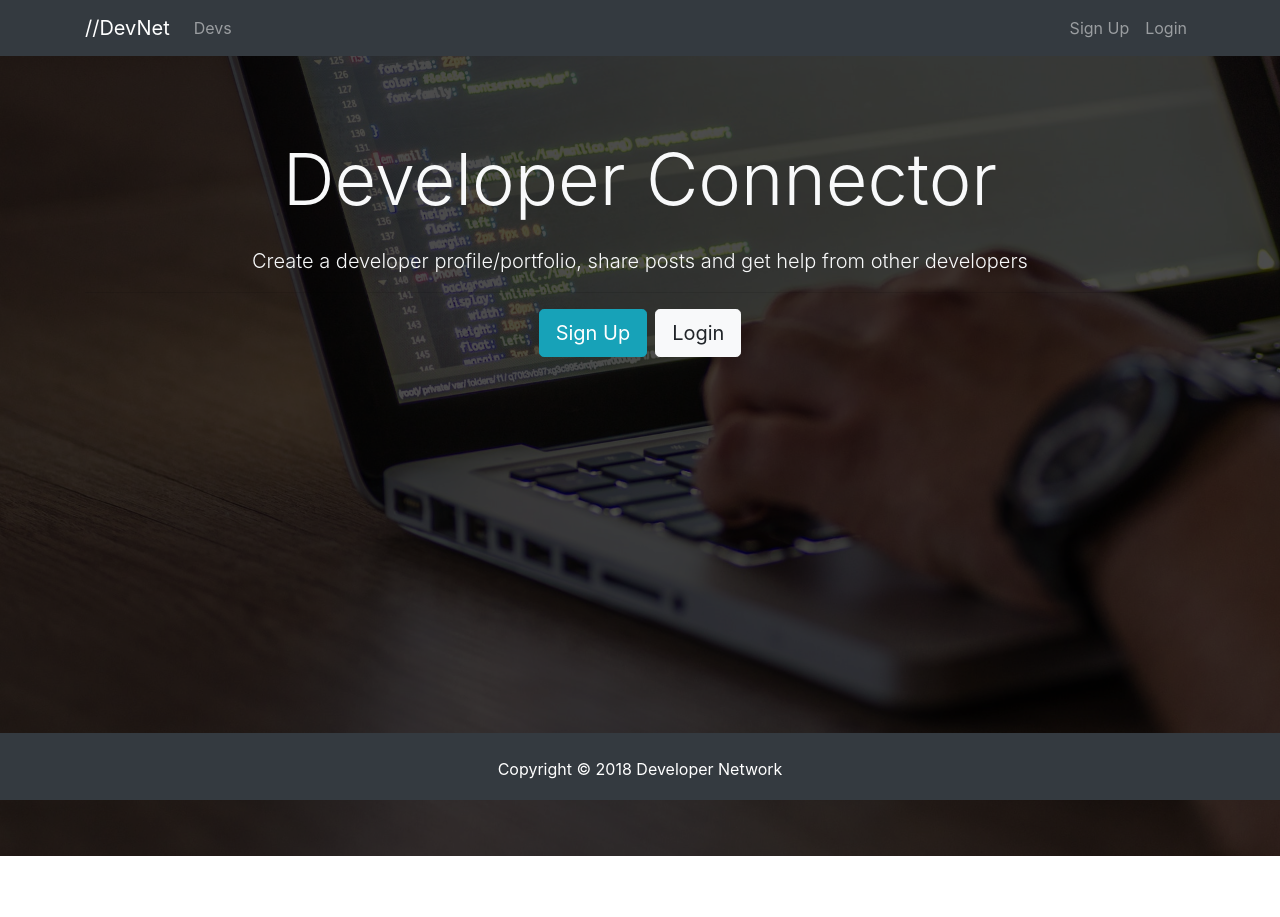
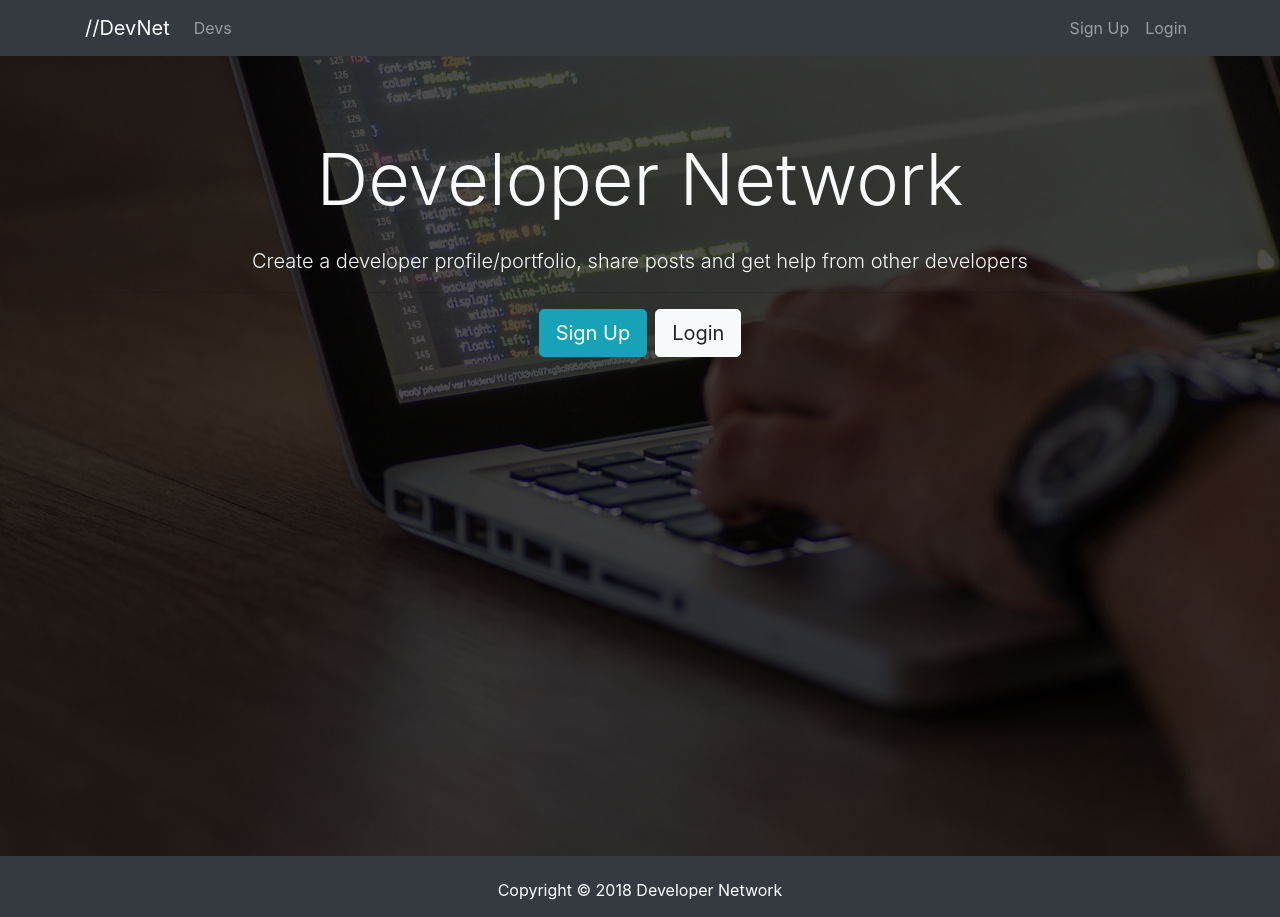
Before and after one commit to deanban/devcon-mern, a React (Create React App) app in the folder client/: page / in a window 1280 px wide. Before the commit the page ends 856 px from the top, so only its background shows below. Built offline with nearby package versions, Linux system fonts and the light colour scheme.

Commit message:
fixing the footer

```diff
--- a/client/src/App.css
+++ b/client/src/App.css
@@ -7,7 +7,7 @@ img {
   background: url("./img/showcase.jpg") no-repeat;
   background-size: cover;
   background-position: center;
-  height: 100vh;
+  min-height: 100vh;
   margin-top: -24px;
   margin-bottom: -50px;
 }
@@ -38,12 +38,27 @@ img {
   color: #bbb !important;
 }
 
+/* .footer-container {
+  overflow: hidden;
+  display: block;
+  position: relative;
+  margin: 0;
+  padding-bottom: 30vh;
+  min-height: 100%;
+} */
+
+.container {
+  min-height: calc(100vh - 1500px);
+}
+
 .footer {
-  position: absolute;
+  /* position: absolute; */
+  right: 0;
   bottom: 0;
+  left: 0;
+  padding: 1rem;
   width: 100%;
-  position: absolute;
-  height: 67px;
+  height: 63px;
   background-color: #0f0f0f;
 }
 /* .footer::footer-block {
--- a/client/src/components/layout/Landing.js
+++ b/client/src/components/layout/Landing.js
@@ -17,7 +17,7 @@ class Landing extends Component {
           <div className="container">
             <div className="row">
               <div className="col-md-12 text-center">
-                <h1 className="display-3 mb-4">Developer Connector</h1>
+                <h1 className="display-3 mb-4">Developer Network</h1>
                 <p className="lead">
                   {" "}
                   Create a developer profile/portfolio, share posts and get help
--- a/client/src/index.css
+++ b/client/src/index.css
@@ -6,6 +6,7 @@ body {
     sans-serif;
   -webkit-font-smoothing: antialiased;
   -moz-osx-font-smoothing: grayscale;
+  min-height: calc(100vh - 70px);
 }
 
 code {
```
Also changed, not shown: client/src/components/layout/Footer.js (+5 -3 lines).
